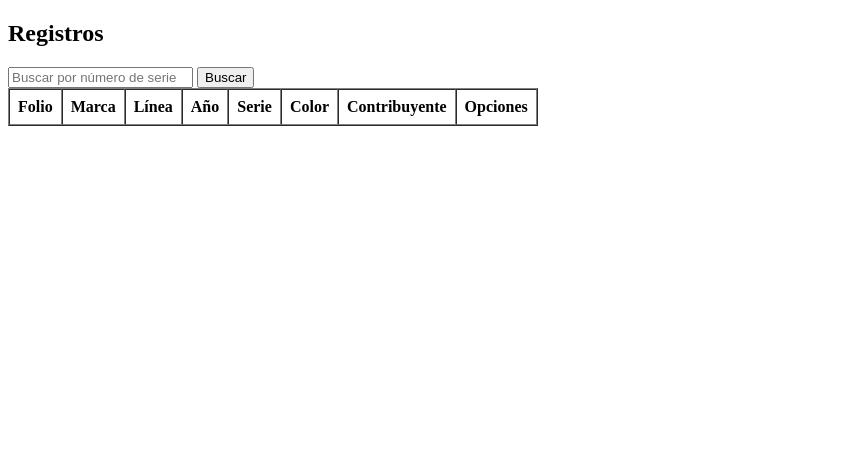
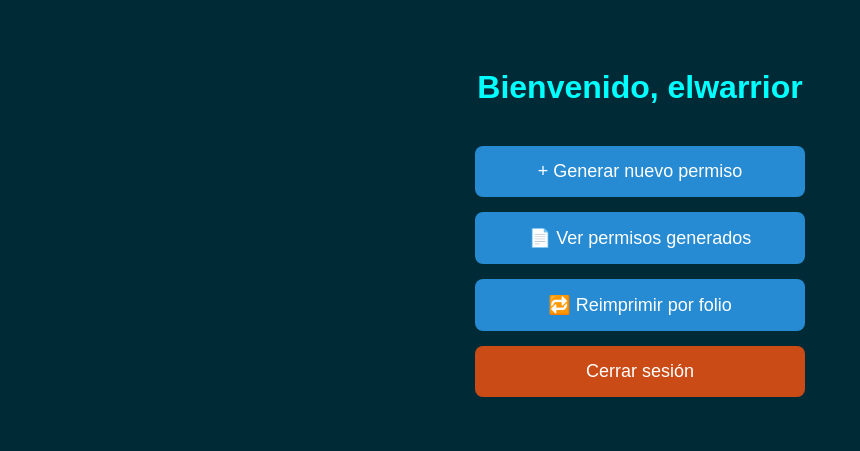
Before and after one commit to Gsr1989/Los-6, a Flask app: template templates/panel.html in a window 1280 px wide. Shown: the top 451 px of the page, without its empty margins (0-860 px from the left). Run offline with Flask 3, Linux system fonts and the light colour scheme; the template is opened without the code that fills it, so the values that code supplies are empty.

Commit message:
Update panel.html

```diff
--- a/templates/panel.html
+++ b/templates/panel.html
@@ -2,48 +2,42 @@
 <html lang="es">
 <head>
     <meta charset="UTF-8">
-    <title>Panel de Registros</title>
+    <title>Panel Principal</title>
     <meta name="viewport" content="width=device-width, initial-scale=1">
+    <style>
+        body {
+            background-color: #002b36;
+            color: white;
+            font-family: Arial, sans-serif;
+            text-align: center;
+            padding: 40px;
+        }
+        h1 {
+            color: #00ffff;
+            margin-bottom: 40px;
+        }
+        .boton {
+            display: block;
+            width: 80%;
+            max-width: 300px;
+            margin: 15px auto;
+            padding: 15px;
+            background-color: #268bd2;
+            color: white;
+            text-decoration: none;
+            font-size: 18px;
+            border-radius: 8px;
+        }
+        .boton:hover {
+            background-color: #1c6ca1;
+        }
+    </style>
 </head>
 <body>
-    <h2>Registros</h2>
-
-    <form method="GET" action="{{ url_for('panel') }}">
-        <input type="text" name="buscar" placeholder="Buscar por número de serie" autocomplete="off">
-        <button type="submit">Buscar</button>
-    </form>
-
-    <table border="1" cellpadding="8" cellspacing="0">
-        <thead>
-            <tr>
-                <th>Folio</th>
-                <th>Marca</th>
-                <th>Línea</th>
-                <th>Año</th>
-                <th>Serie</th>
-                <th>Color</th>
-                <th>Contribuyente</th>
-                <th>Opciones</th>
-            </tr>
-        </thead>
-        <tbody>
-            {% for r in registros %}
-            <tr>
-                <td>{{ r['folio_generado'] }}</td>
-                <td>{{ r['marca'] }}</td>
-                <td>{{ r['linea'] }}</td>
-                <td>{{ r['anio'] }}</td>
-                <td>{{ r['serie'] }}</td>
-                <td>{{ r['color'] }}</td>
-                <td>{{ r['contribuyente'] }}</td>
-                <td>
-                    <a href="{{ url_for('editar', folio=r['folio_generado']) }}">Editar</a> |
-                    <a href="{{ url_for('eliminar', folio=r['folio_generado']) }}">Eliminar</a> |
-                    <a href="{{ url_for('descargar', folio=r['folio_generado']) }}">Descargar PDF</a>
-                </td>
-            </tr>
-            {% endfor %}
-        </tbody>
-    </table>
+    <h1>Bienvenido, elwarrior</h1>
+    <a href="{{ url_for('formulario') }}" class="boton">+ Generar nuevo permiso</a>
+    <a href="{{ url_for('listar') }}" class="boton">📄 Ver permisos generados</a>
+    <a href="{{ url_for('reimprimir') }}" class="boton">🔁 Reimprimir por folio</a>
+    <a href="{{ url_for('logout') }}" class="boton" style="background-color:#cb4b16;">Cerrar sesión</a>
 </body>
 </html>
```
